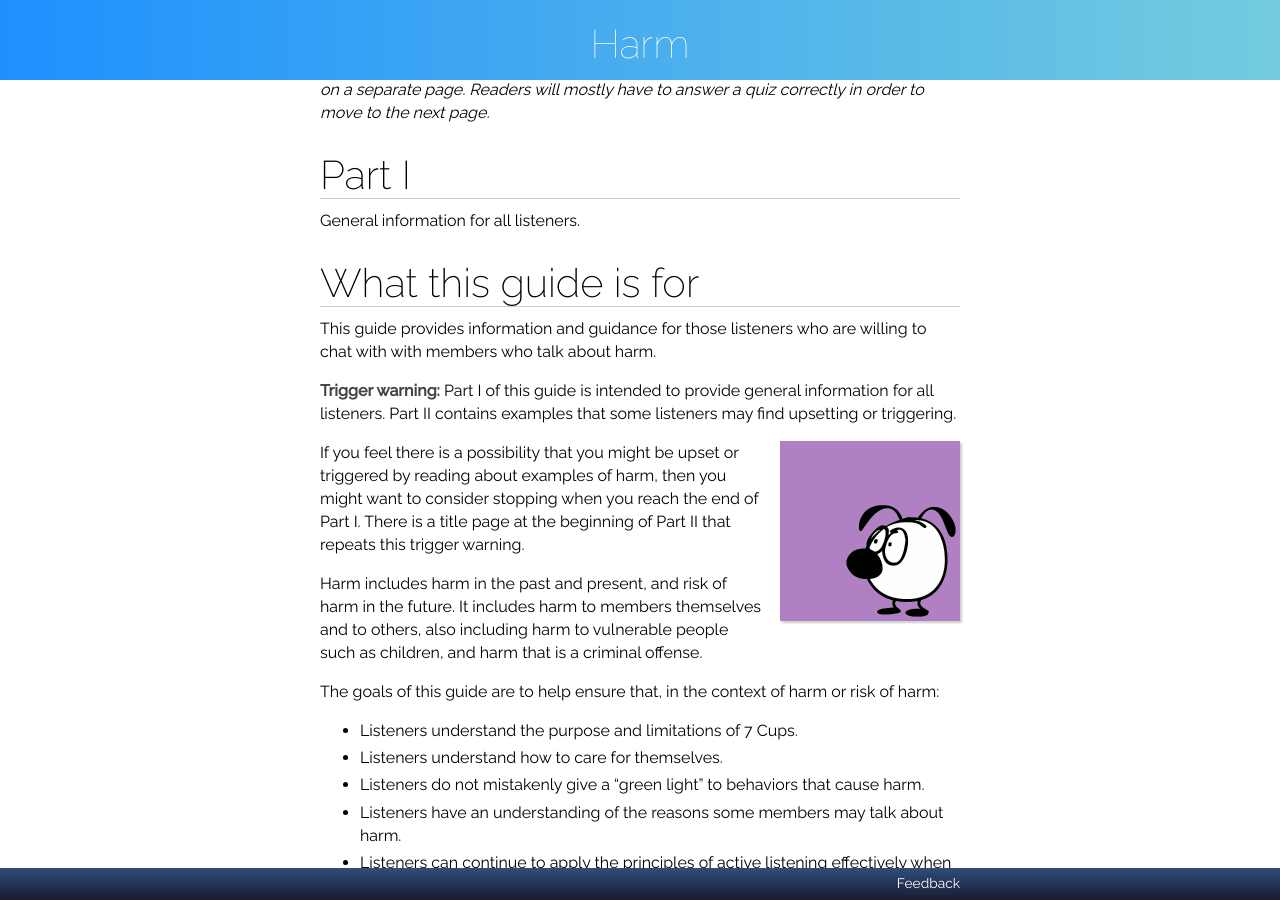
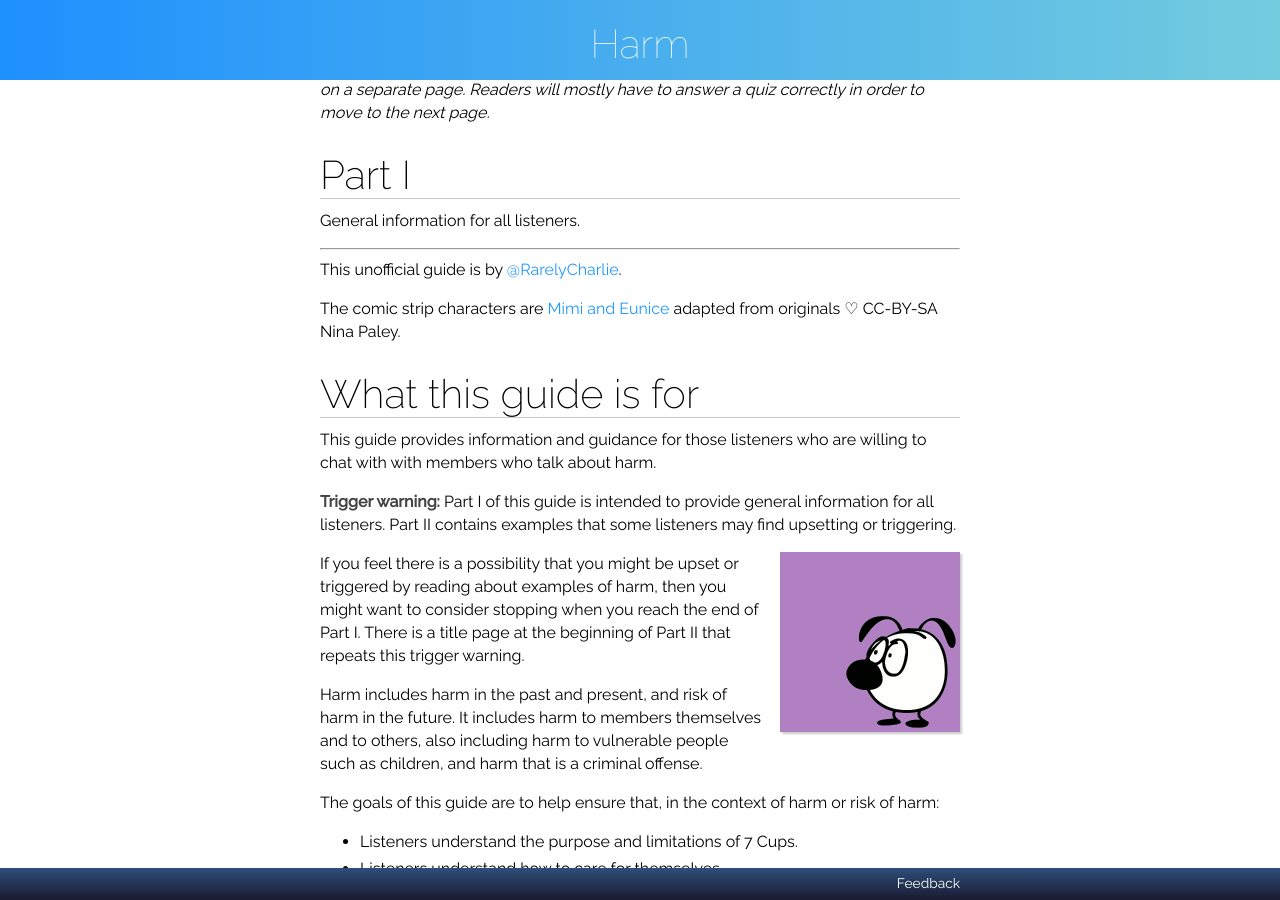
Before and after one commit to RarelyCharlie/rarelycharlie.github.io, a Jekyll site: the page built from _guide/harm.md, in a window 1280 px wide and 900 px high, scrolled down 859 px. Built offline with Jekyll 4.4.1, drawn with Linux system fonts in a browser that asks for light colours; nearby versions of some CDN libraries.

Commit message:
mention Mimi and Eunice

```diff
--- a/_guide/harm.md
+++ b/_guide/harm.md
@@ -34,6 +34,12 @@ feedback: https://www.7cups.com/@RarelyCharlie
 
 # Part I
 General information for all listeners.
+
+---
+
+This unofficial guide is by [@RarelyCharlie](https://www.7cups.com/@RarelyCharlie).
+
+The comic strip characters are [Mimi and Eunice](http://mimiandeunice.com/) adapted from originals ♡ CC-BY-SA Nina Paley.
 
 # What this guide is for
 This guide provides information and guidance for those listeners who are willing to chat with with members who talk about harm.
```
